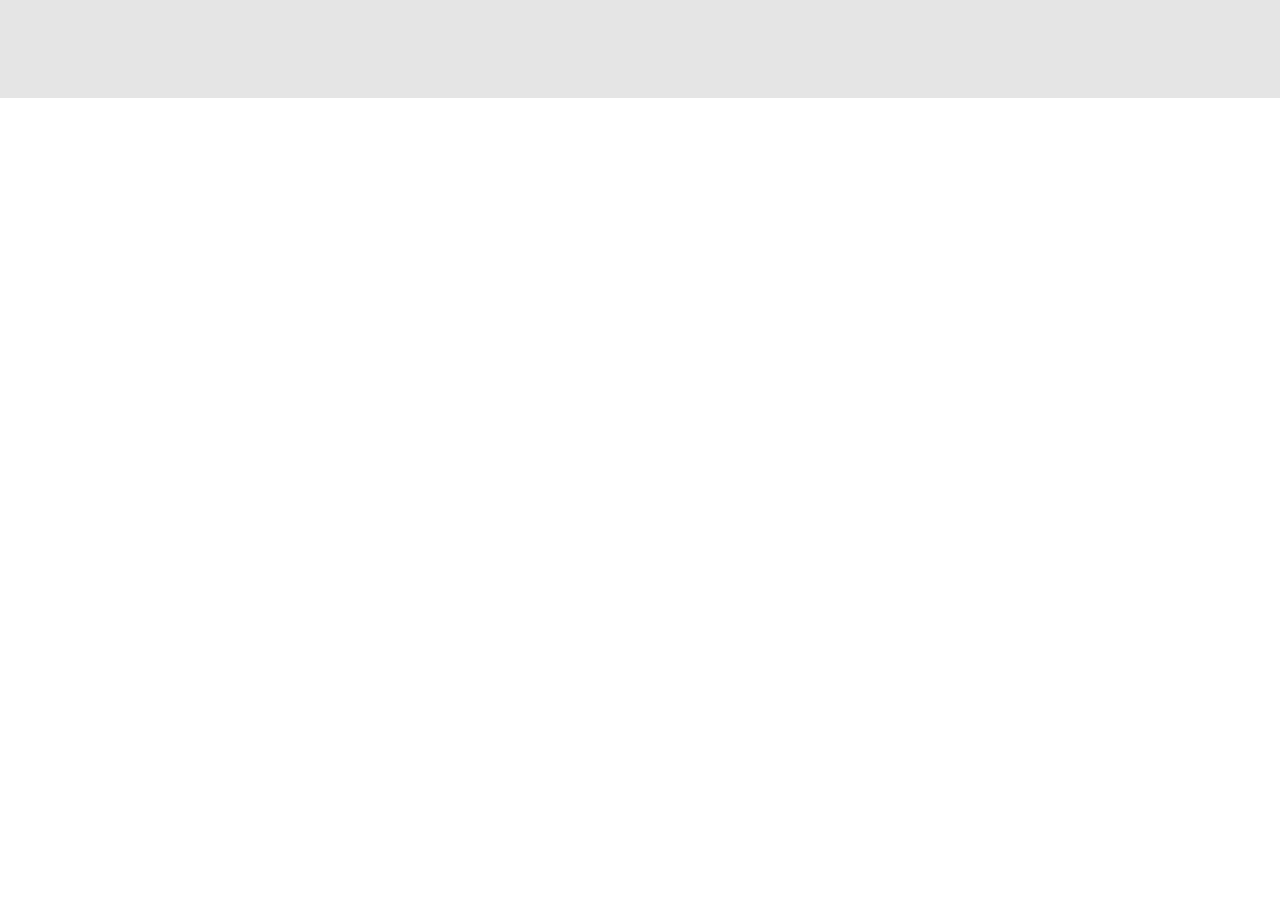
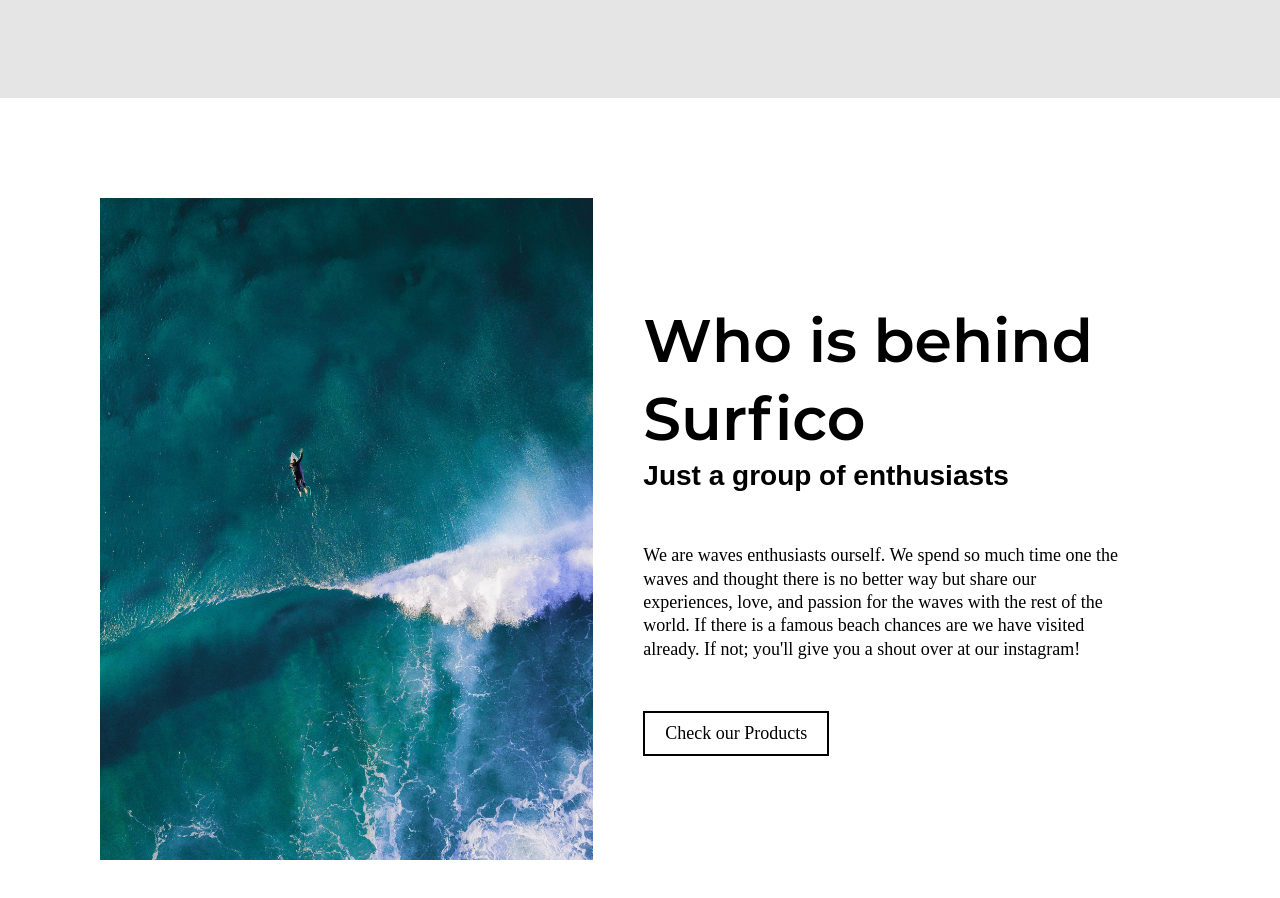
Before and after one commit to pmita/surfico-react, a React (Create React App) app: page / in a window 1280 px wide. Shown: the part 2196-3094 px from the top of the page. Before the commit the page ends 2294 px from the top, so only its background shows below. Built offline with nearby package versions, Linux system fonts and the light colour scheme; a web font is replaced by a local one.

Commit message:
About component added

```diff
--- /dev/null
+++ b/src/components/About.js
@@ -0,0 +1,72 @@
+import React from 'react';
+//importing components
+import Headlines from './Headlines';
+import Button from './Button';
+//importing assets
+import AboutImg from '../assets/images/banner.jpg';
+//import everything styled-components related
+import styled from 'styled-components';
+
+const AboutStyles = styled.div`
+    min-height: 100vh;
+    width: 100%;
+    padding: 10rem;
+    display: flex;
+    flex-direction: row;
+    flex-wrap: wrap;
+    .content-left{
+        flex: 1 1 40rem;
+        img{
+            width: 100%;
+            height: 100%;
+            object-fit: cover;
+        }
+    }
+    .content-right{
+        flex: 2 1 40rem;
+        padding: 0rem 5rem;
+        display: flex;
+        flex-direction: column;
+        justify-content: center;
+        align-items: flex-start;
+        p{
+            margin: 5rem 0;
+        }
+    }
+    @media only screen and (max-width: 768px){
+        padding: 2rem 1rem;
+        .content-right{
+            padding: 0 1rem;
+        }
+    }
+`;
+
+const About = () => {
+    return(
+        <AboutStyles>
+            <div className="content-left">
+                <img src={AboutImg} alt="A surfer paddling in the sea, from top view" />
+            </div>
+            <div className="content-right">
+                <Headlines
+                    header='Who is behind Surfico'
+                    subheader="Just a group of enthusiasts"
+                    outline={false}
+                />
+                <p>
+                    We are waves enthusiasts ourself. We spend so much time one the waves
+                    and thought there is no better way but share our experiences, love, and passion
+                    for the waves with the rest of the world. If there is a famous beach chances are we have visited already.
+                    If not; you'll give you a shout over at our instagram!
+                </p>
+                <Button
+                    outline={true}
+                    buttonText='Check our Products'
+                    buttonLink='/locations'
+                />
+            </div>
+        </AboutStyles>
+    );
+}
+
+export default  About;
--- a/src/components/LocationItem.js
+++ b/src/components/LocationItem.js
@@ -8,7 +8,7 @@
     width: 100%;
     height: 100%;
     background: var(--sec-color);
-    border-radius: 20px;
+    border-radius: 20px  20px 0 0;
     padding: 1rem;
     display: flex;
     flex-direction: column;
--- a/src/pages/Home.js
+++ b/src/pages/Home.js
@@ -2,6 +2,7 @@
 //importing components
 import Banner from '../components/Banner';
 import LocationsSection from '../components/LocationsSection';
+import About from '../components/About';
 //importing assets
 import banner from '../assets/images/product-1.jpg';
 
@@ -13,6 +14,7 @@
                 imgAltText = 'Banner background of a surfer going through a wave'
             />
             <LocationsSection />
+            <About />
         </div>
     )
 }
```
